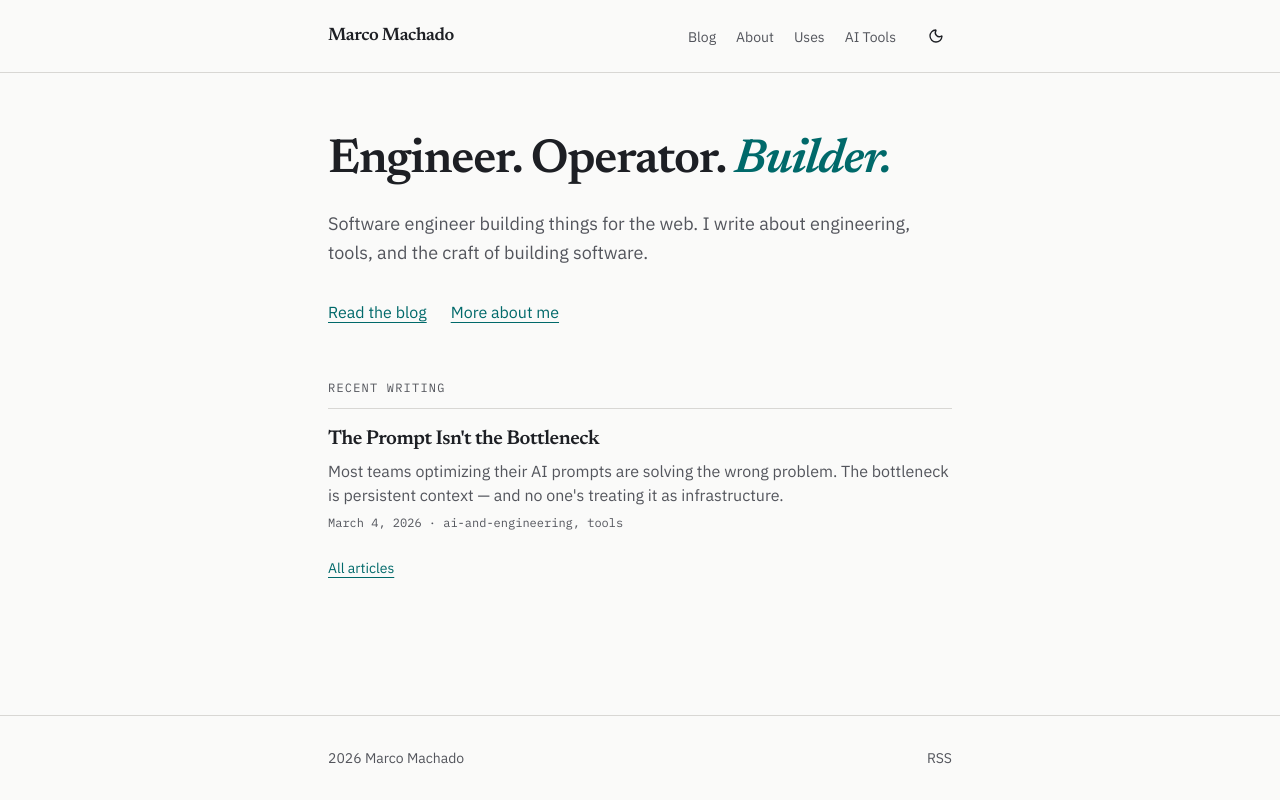
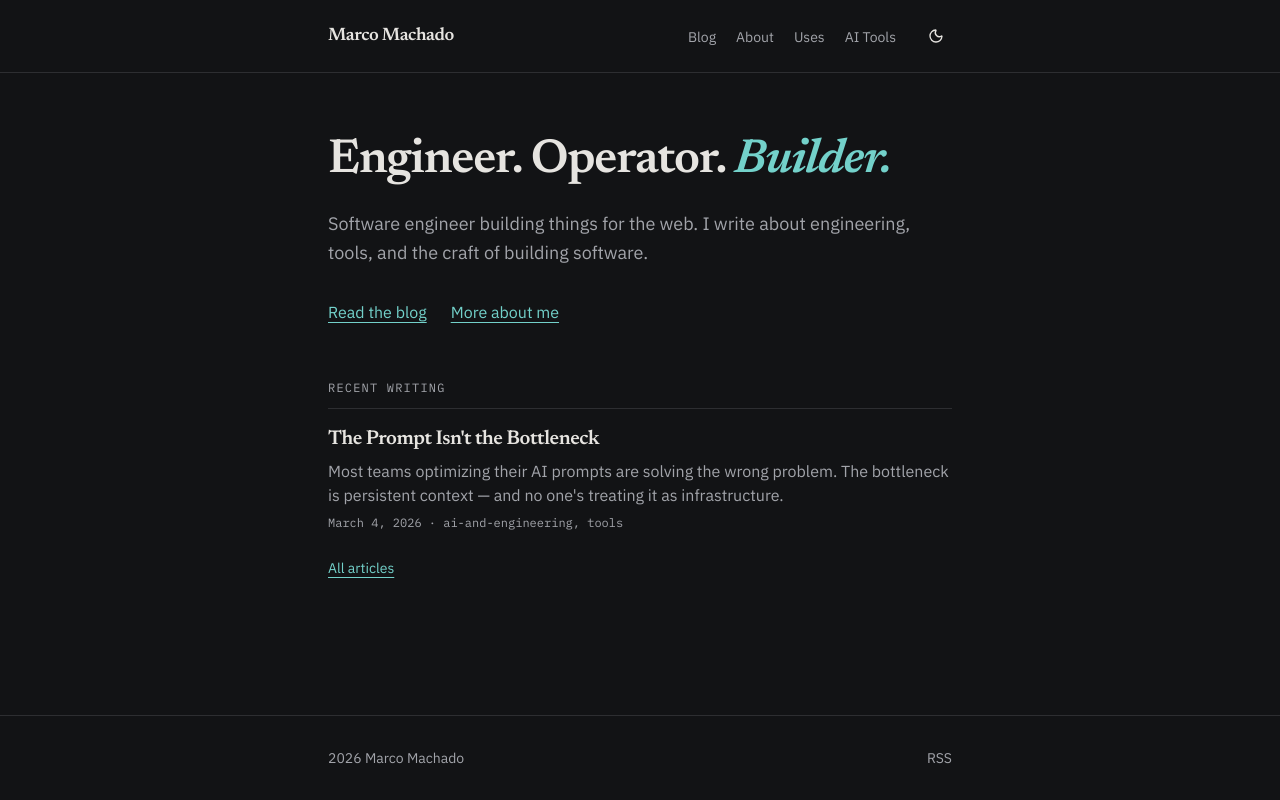
Before and after one commit to marco-machado/marcomachado-dev, a Next.js app: page / in a window 1280 px wide. Built offline with nearby package versions, Linux system fonts and the light colour scheme.

Commit message:
Include dark class in static HTML markup

```diff
--- a/src/app/layout.tsx
+++ b/src/app/layout.tsx
@@ -35,7 +35,7 @@ export default function RootLayout({
   return (
     <html
       lang="en"
-      className={`${serif.variable} ${sans.variable} ${mono.variable}`}
+      className={`dark ${serif.variable} ${sans.variable} ${mono.variable}`}
       suppressHydrationWarning
     >
       <body>
```
